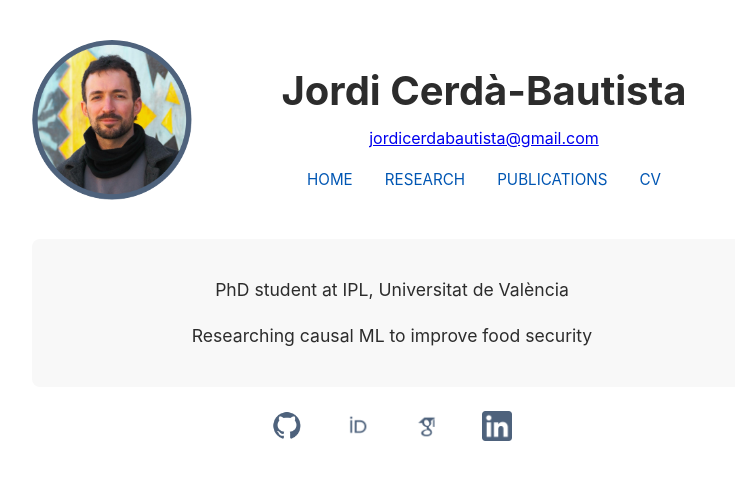
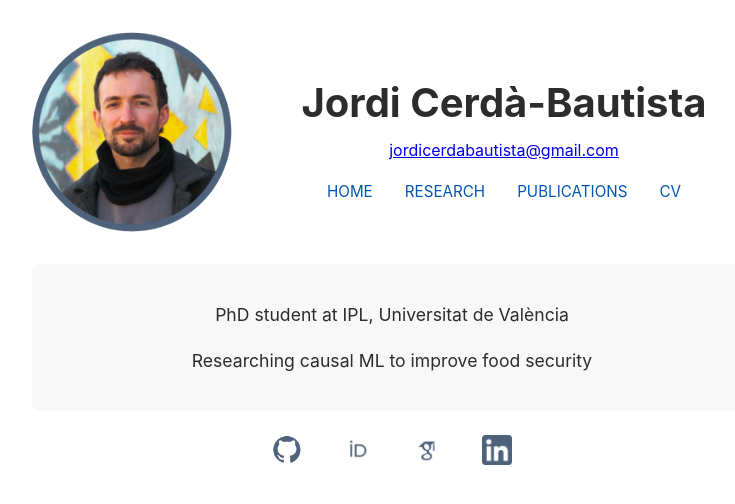
Before and after one commit to jordicbau/jordicbau.github.io, a Jekyll site: the page built from index.md, in a window 1280 px wide. Shown: the top 504 px of the page, without its empty margins (248-983 px from the left). Built offline with Jekyll 4.4.1, drawn with Linux system fonts in a browser that asks for light colours.

Commit message:
Update style.css

```diff
--- a/assets/css/style.css
+++ b/assets/css/style.css
@@ -86,8 +86,8 @@ nav a:hover {
 }
 
 .profile-pic {
-  width: 160px;
-  height: 160px;
+  width: 200px;
+  height: 200px;
   border-radius: 50%;
   object-fit: cover;
 }
```
